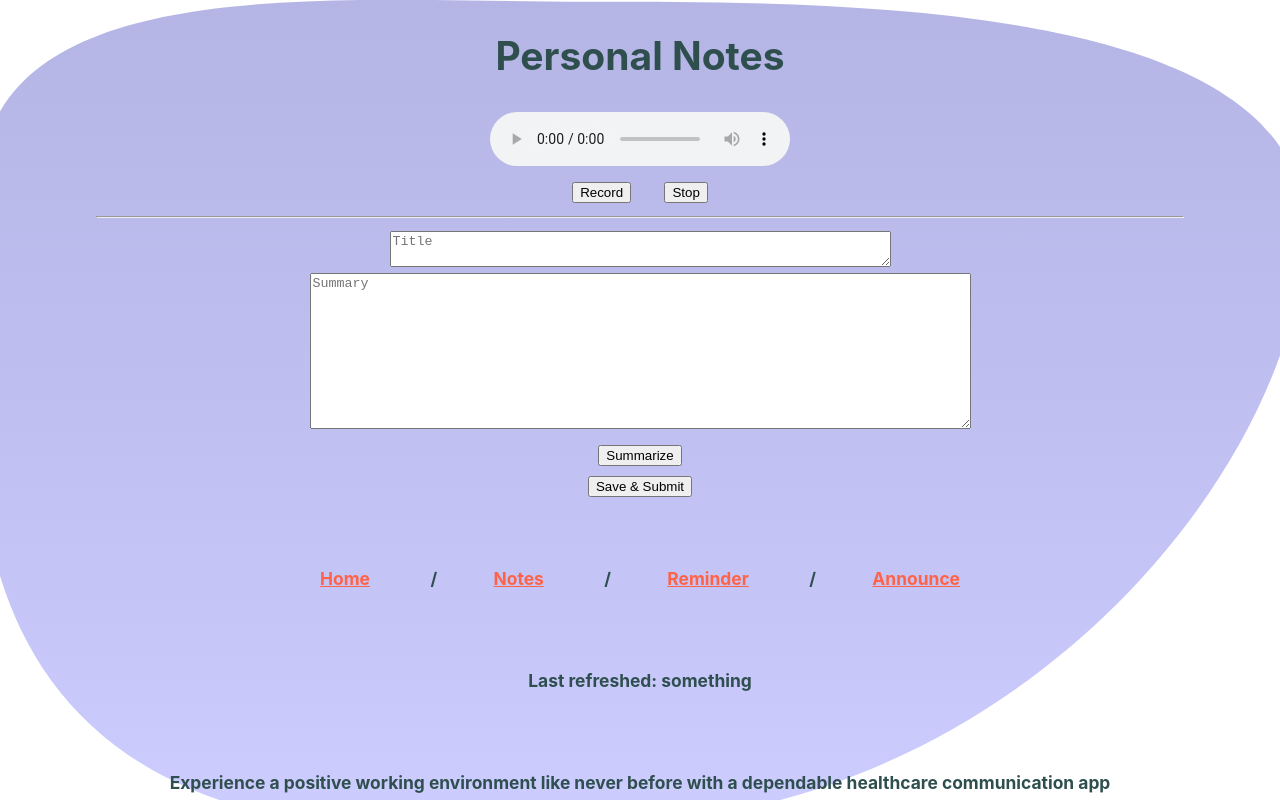
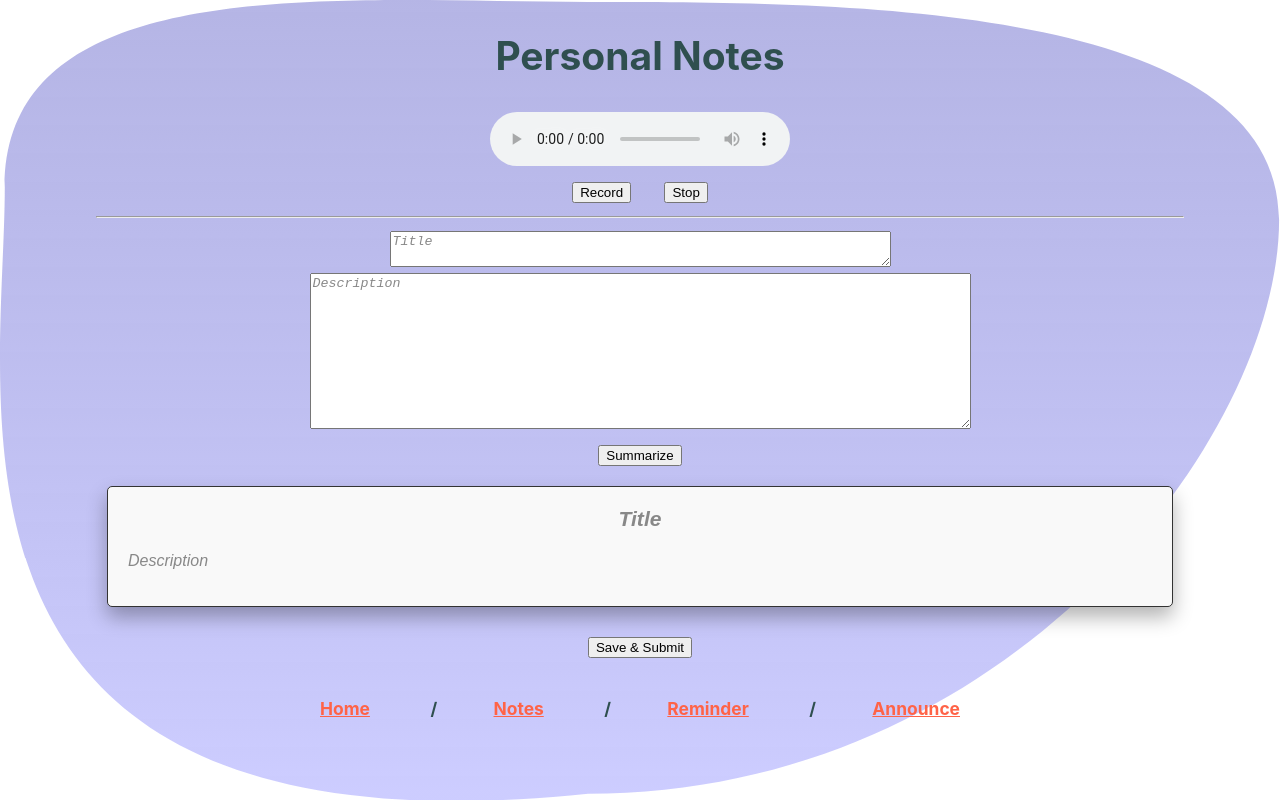
Before and after one commit to yukui5401/hostalky-ai, a React (Create React App) app: page /notes in a window 1280 px wide. Shown: the top 800 px of the page. Built offline with nearby package versions, Linux system fonts and the light colour scheme; no server answers.

Commit message:
css styling, added storing reminder

```diff
--- a/src/Announce.js
+++ b/src/Announce.js
@@ -6,7 +6,7 @@ const Announce = () => {
     const [recipients, setRecipients] = useState([]);
     const [formSubmitted, setFormSubmitted] = useState(false);
     const [data, setData] = useState({
-        id_list: [],
+        id_list: "",
         title: "",
         summary: "",
     });
@@ -203,9 +203,11 @@ const Announce = () => {
                 <br />
                 <button type="submit">Summarize</button>
             </form>
-            <p>JSON recipient data: {JSON.stringify(data.id_list)}</p>
-            <h3>{data.title}</h3>
-            <p>{data.summary}</p>
+            <div className="styled-content">
+                <p className={!data.id_list ? "placeholder" : ""}>{`To: ${JSON.stringify(data.id_list)}` || "Recipients"}</p>
+                <h3 className={!data.title ? "placeholder" : ""}>{data.title || "Title"}</h3>
+                <p className={!data.summary ? "placeholder" : ""}>{data.summary || "Description"}</p>
+            </div>
         </div>
     );
 };
--- a/src/App.css
+++ b/src/App.css
@@ -52,3 +52,36 @@
   margin: 0 auto;
   width: 30%;
 }
+
+.styled-content {
+  border: 1px solid #333; /* Border color and width */
+  background-color: #f9f9f9; /* Background color */
+  padding: 20px; /* Space inside the border */
+  border-radius: 5px; /* Rounded corners */
+  box-shadow: 0 10px 20px rgba(0, 0, 0, 0.3); /* Shadow for a 3D effect */
+  max-width: 80vw; /* Maximum width of the content box */
+  margin: 20px auto; /* Centering the content */
+  font-family: Arial, sans-serif; /* Font style */
+  font-size: 18px;
+}
+
+.styled-content h3 {
+  margin-top: 0;
+}
+
+.styled-content p {
+  font-size: 16px; /* Font size for paragraphs */
+  text-align: left; /* Left align text */
+}
+
+/* Styles for placeholders */
+textarea::placeholder {
+  color: #888; /* Placeholder text color */
+  font-style: italic; /* Placeholder text style */
+}
+
+/* Styles for greyed out default text in styled-content */
+.placeholder {
+  color: #888; /* Grey color for placeholder text */
+  font-style: italic; /* Italic style for placeholder text */
+}
--- a/src/Notes.js
+++ b/src/Notes.js
@@ -164,18 +164,20 @@ const Notes = () => {
                     name="summary"
                     value={data.summary}
                     onChange={handleChange}
-                    placeholder="Summary"
+                    placeholder="Description"
                     cols="80"
                     rows="10"
                     required
                 />
                 <br />
                 <button type="submit">Summarize</button><br/>
-                <button type="button" onClick={handleSave}>Save & Submit</button>
             </form>
 
-            <h3>{data.title}</h3>
-            <p>{data.summary}</p>
+            <div className="styled-content">
+                <h3 className={!data.title ? "placeholder" : ""}>{data.title || "Title"}</h3>
+                <p className={!data.summary ? "placeholder" : ""}>{data.summary || "Description"}</p>
+            </div>
+            <button type="button" onClick={handleSave}>Save & Submit</button>
         </div>
 
         </>
--- a/src/Reminder.js
+++ b/src/Reminder.js
@@ -1,6 +1,7 @@
 import React, { useState, useEffect } from "react";
 
 const Reminder = () => {
+    const token = localStorage.getItem('token');
 
     useEffect(() => {
         const btnStart = document.querySelector('button[name="record"]');
@@ -114,6 +115,24 @@ const Reminder = () => {
         }
     };
 
+    const handleSave = async (e) => {
+        e.preventDefault();
+        const response = await fetch("/reminder", {
+            method: "POST",
+            headers: {
+                'Content-Type': 'application/json',
+                'Authorization': `${token}`
+            },
+            body: JSON.stringify(data)
+        });
+        if (response.ok) {
+            const responseData = await response.json();
+            setData(responseData);
+            console.log("It worked");
+        } else {
+            console.error("Failed to submit");
+        }
+    };
 
     return (
         <>
@@ -160,9 +179,14 @@ const Reminder = () => {
                 <button type="submit">Summarize</button>
             </form>
 
-            <h3>{data.title}</h3>
-            <p>{data.summary}</p>
-            <p>{data.date_time}</p>
+            <div className="styled-content">
+                <h3 className={!data.title ? "placeholder" : ""}>{data.title || "Title"}</h3>
+                <p className={!data.summary ? "placeholder" : ""}>{data.summary || "Description"}</p>
+                <br/>
+                <p className={!data.date_time ? "placeholder" : ""}>{data.date_time || "Date and Time"}</p>
+            </div>
+            <button type="button" onClick={handleSave}>Save & Submit</button>
+
         </div>
         </>
     )
```
Also changed, not shown: 1 other file (tests, documents, lock files or other folders).
